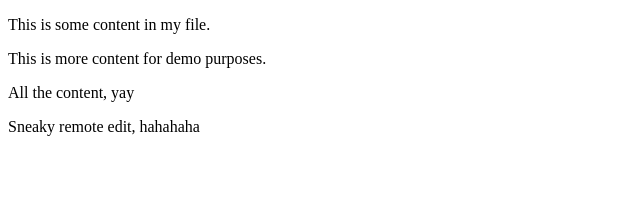
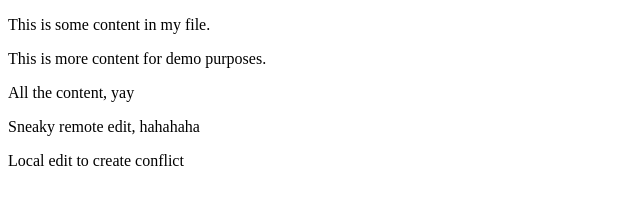
Before and after one commit to donburks/git_intro_feb62017, a plain HTML site: page index.html in a window 1280 px wide. Shown: the whole page, without its empty margins (0-640 px from the left). Drawn offline with Linux system fonts and the light colour scheme.

Commit message:
Creating local conflict

```diff
--- a/index.html
+++ b/index.html
@@ -9,6 +9,7 @@
       <p>This is more content for demo purposes.</p>
       <p>All the content, yay</p>
       <p>Sneaky remote edit, hahahaha</p>
+      <p>Local edit to create conflict</p>
     </div>
   </body>
 </html>
```
